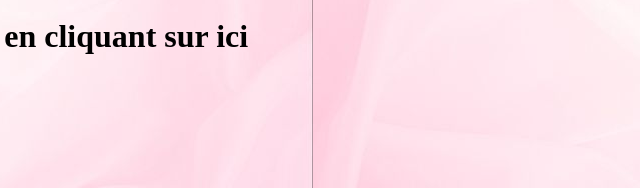
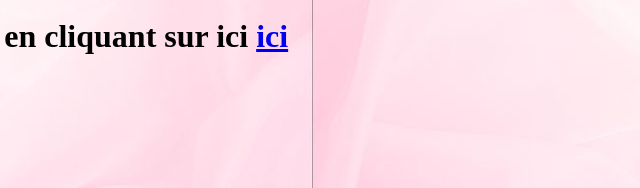
Before and after one commit to stxhub-pdg/Mon-site-web, a plain HTML site: page Page2.html in a window 1280 px wide. Shown: the part 500-688 px from the top of the page, 422-1062 px from the left. Drawn offline with Linux system fonts and the light colour scheme.

Commit message:
Enhance link style in Page2.html
Added underline style to the link in the form instruction.

```diff
--- a/Page2.html
+++ b/Page2.html
@@ -36,7 +36,7 @@ Jura, mais un peu tard, qu'on ne l'y prendrait plus.
 
 	<h1>
 		<strong>Veuillez remplir ce formulaire en cliquant sur ici
-		<a href="Formulaire.html>ici</a></strong>
+		<a href="Formulaire.html" style="text-decoration:underline">ici</a></strong>
 
 	</h1>
 
```
